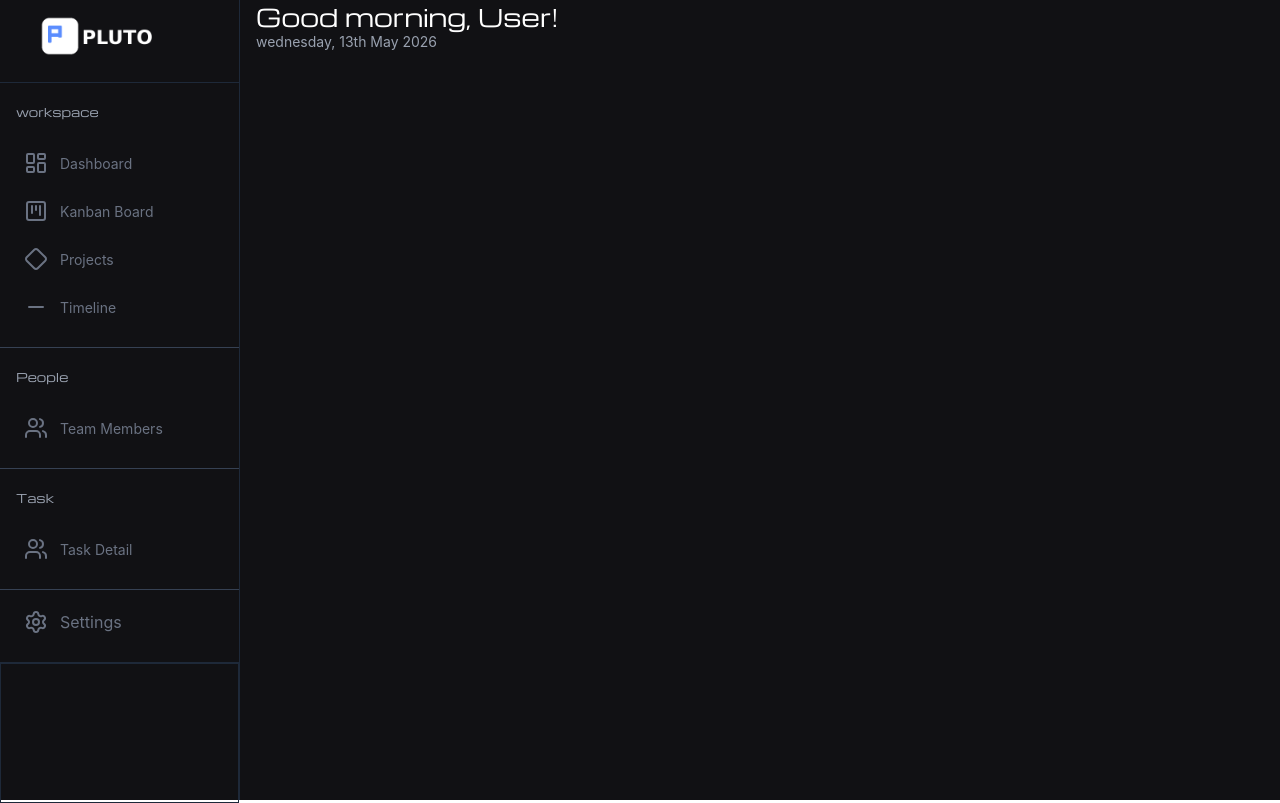
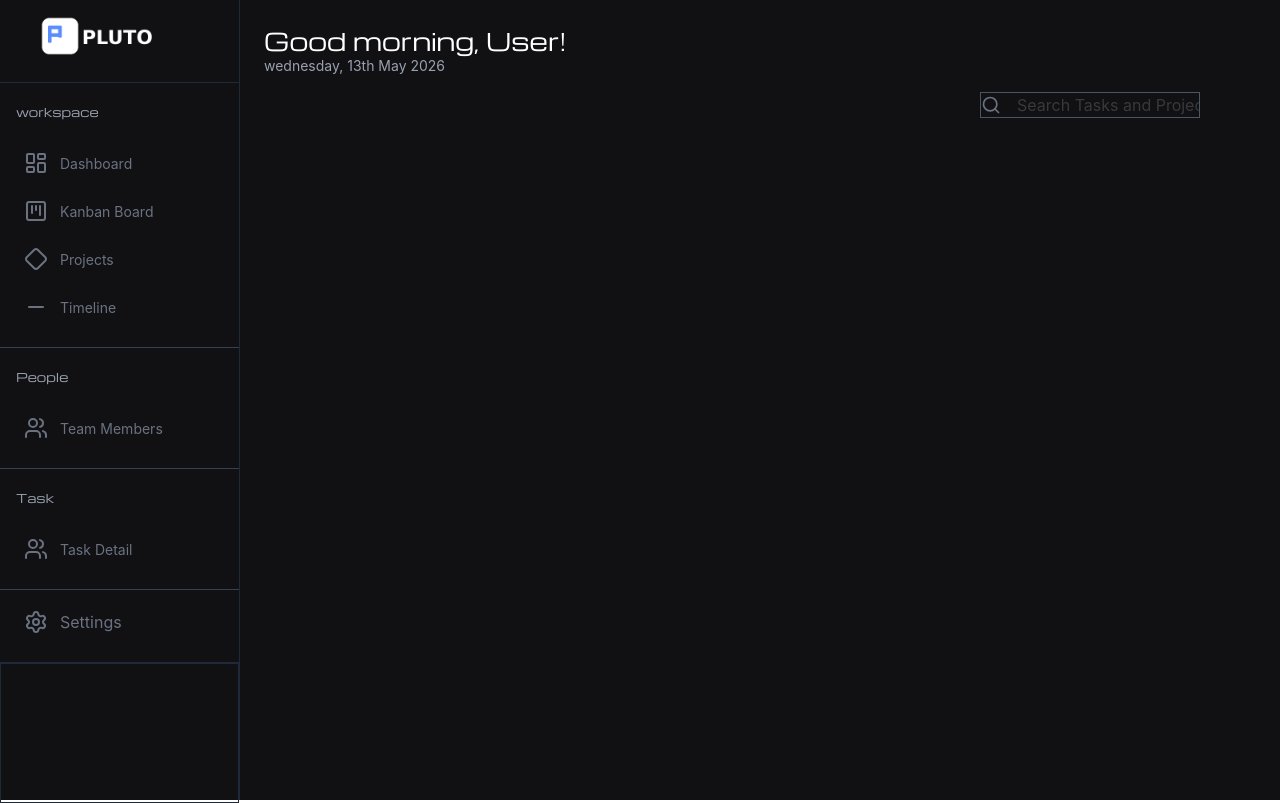
Before and after one commit to visheshshetty86/pluto-project-management, a React (Vite) app: page / in a window 1280 px wide. Built offline with nearby package versions, Linux system fonts and the light colour scheme.

Commit message:
feature search bar added

```diff
--- a/package.json
+++ b/package.json
@@ -10,7 +10,8 @@
     "preview": "vite preview"
   },
   "dependencies": {
-    "lucide-react": "^1.11.0",
+    "@heroicons/react": "^2.2.0",
+    "lucide-react": "^1.16.0",
     "react": "^19.2.4",
     "react-dom": "^19.2.4"
   },
--- /dev/null
+++ b/src/Dashboard component/SearchBar.jsx
@@ -0,0 +1,14 @@
+import { Search } from 'lucide-react';
+
+
+export default function SearchBar() {
+  return (
+
+      <div className=" text-[#616161] w-[220px] border border-gray-600  flex items-center gap-4 ">
+        <Search className='text-gray-500' w-2 h-2 />
+        <input type="text"
+        placeholder="Search Tasks and Projects"
+        className='w-full outline-none border-none ' />
+      </div>
+  );
+}
--- a/src/Pages/DashboardPage.jsx
+++ b/src/Pages/DashboardPage.jsx
@@ -1,14 +1,19 @@
 import HeaderGreetings from "../Dashboard component/HeaderGreetings";
+import SearchBar from "../Dashboard component/SearchBar";
 
 export default function DashboardPage(){
 return (
 
 
-    <div className="ml-4">
+    <div className="ml-6 mt-6">
         <div>
             <HeaderGreetings />
         </div>
 
+
+        <div className= "mt-4 display flex justify-end mr-20">
+            <SearchBar />
+        </div>
     </div>
 )
 }
```
Also changed, not shown: 1 other file (tests, documents, lock files or other folders).
